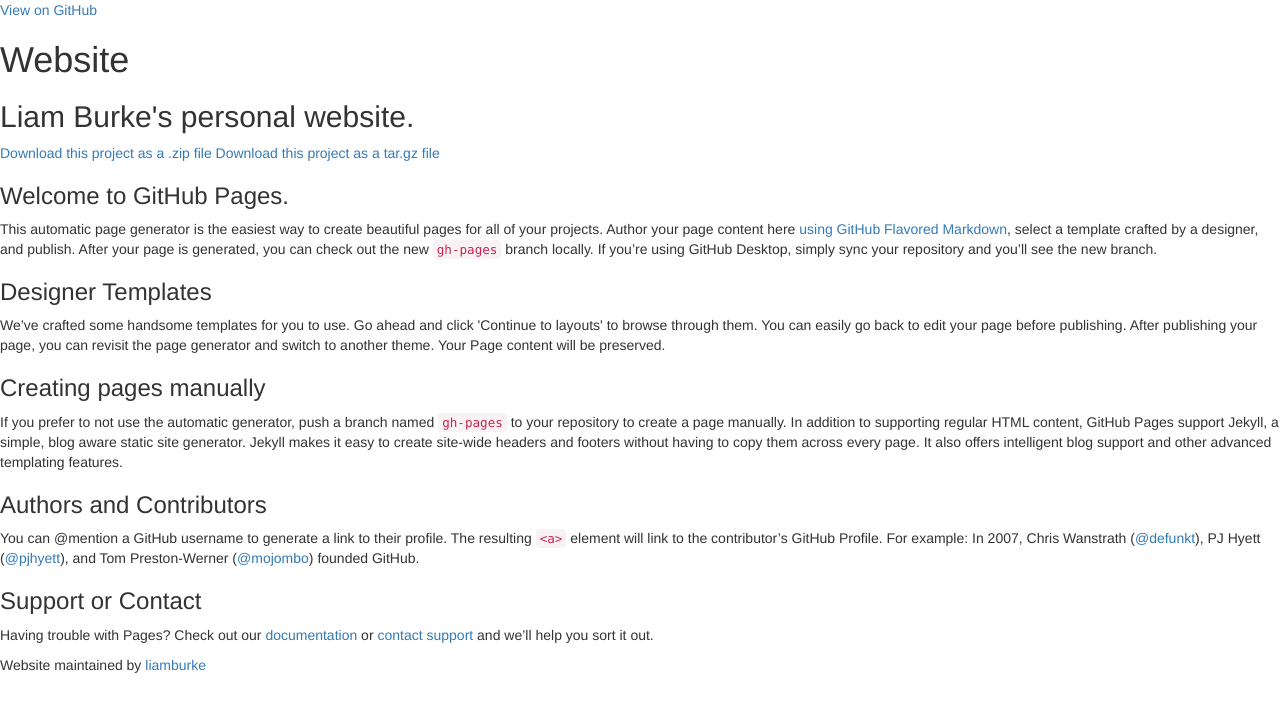
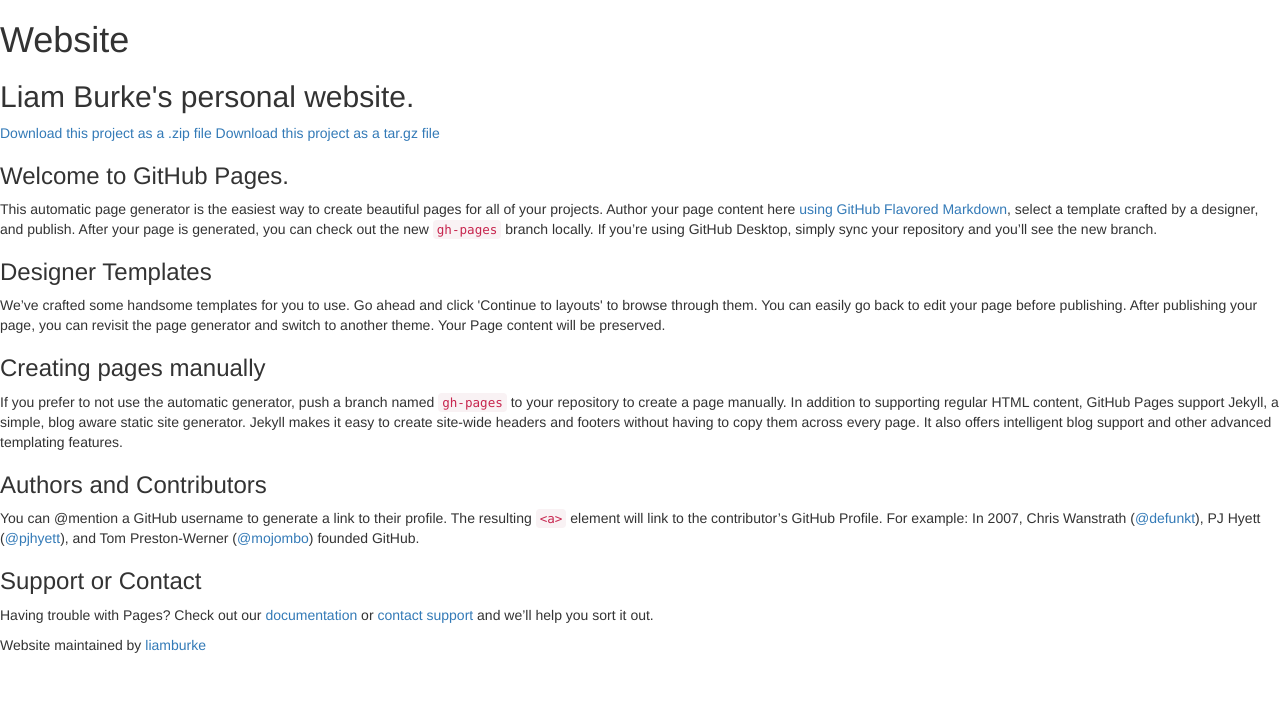
Before and after one commit to liamburke/website, a plain HTML site: page index.html in a window 1280 px wide. Drawn offline with nearby package versions, Linux system fonts and the light colour scheme.

Commit message:
Removed GitHub banner

```diff
--- a/index.html
+++ b/index.html
@@ -23,7 +23,6 @@
     <!-- HEADER -->
     <div id="header_wrap" class="outer">
         <header class="inner">
-          <a id="forkme_banner" href="https://github.com/liamburke/website">View on GitHub</a>
 
           <h1 id="project_title">Website</h1>
           <h2 id="project_tagline">Liam Burke&#39;s personal website.</h2>
```
